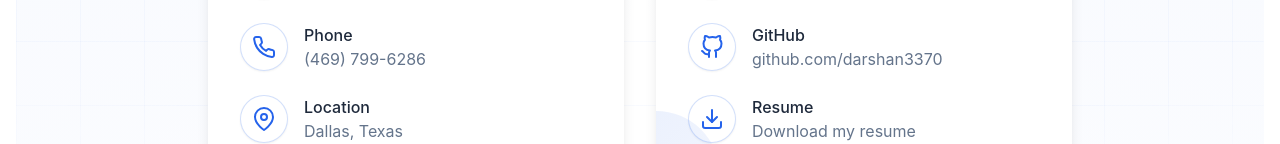
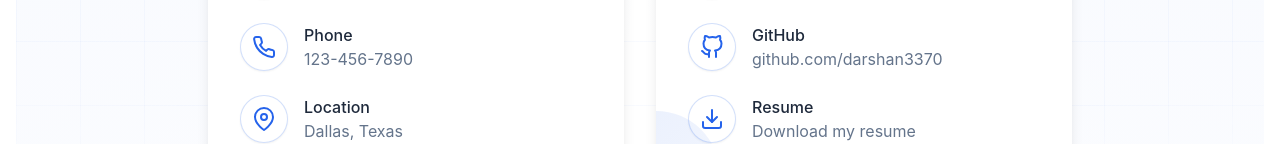
Before and after one commit to darshan3370/portfolio, a React (Create React App) app: page / in a window 1280 px wide. Shown: the part 6477-6621 px from the top of the page. Built offline with nearby package versions, Linux system fonts and the light colour scheme.

Commit message:
Update Contact.js

```diff
--- a/src/components/Contact.js
+++ b/src/components/Contact.js
@@ -168,8 +168,8 @@ const Contact = () => {
               <ContactItem
                 icon={FiPhone}
                 title="Phone"
-                content="(469) 799-6286"
-                href="tel:+14697996286"
+                content="123-456-7890"
+                href="tel:+123-456-7890"
                 delay={0.2}
               />
               <ContactItem
```
